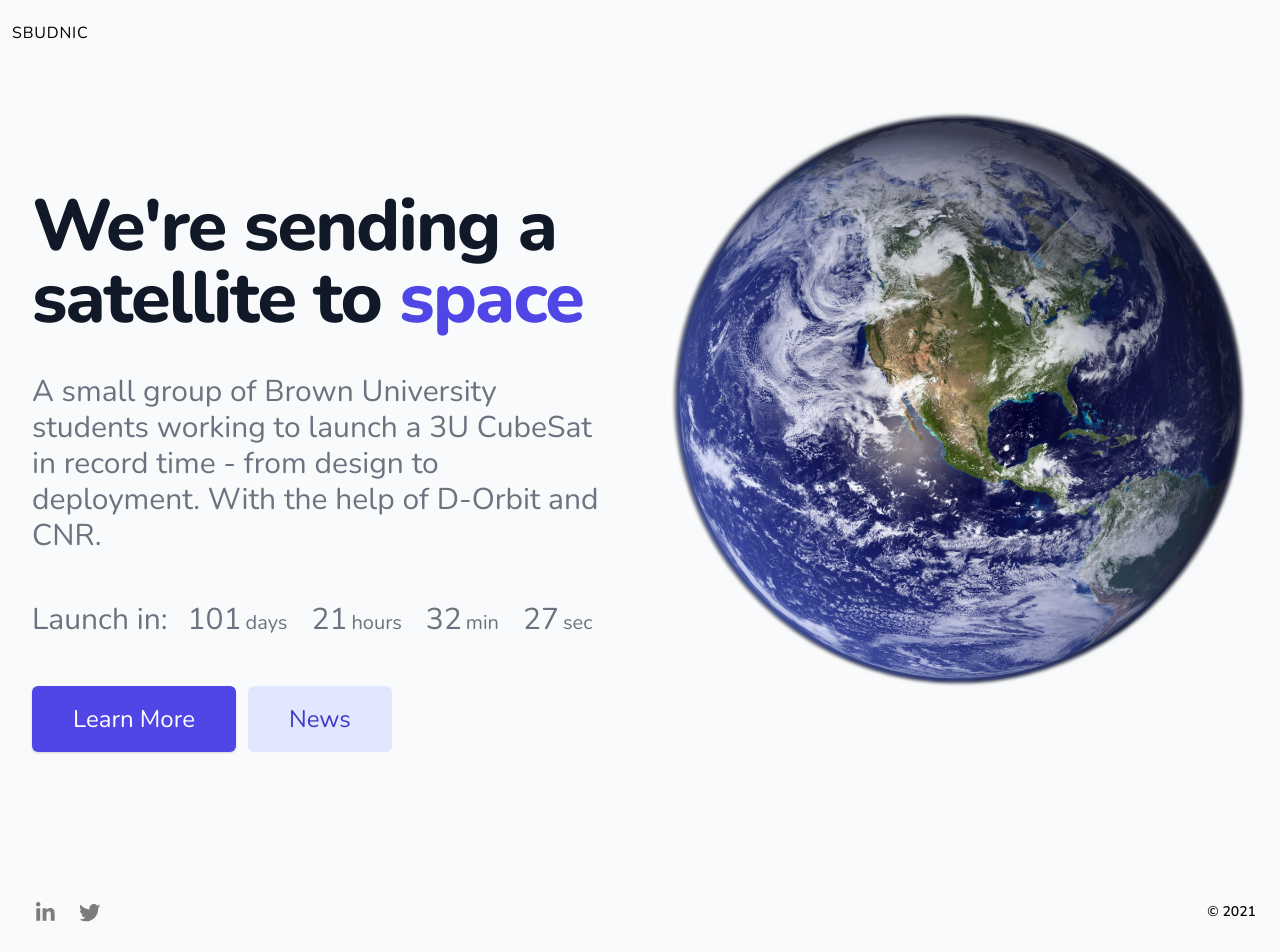
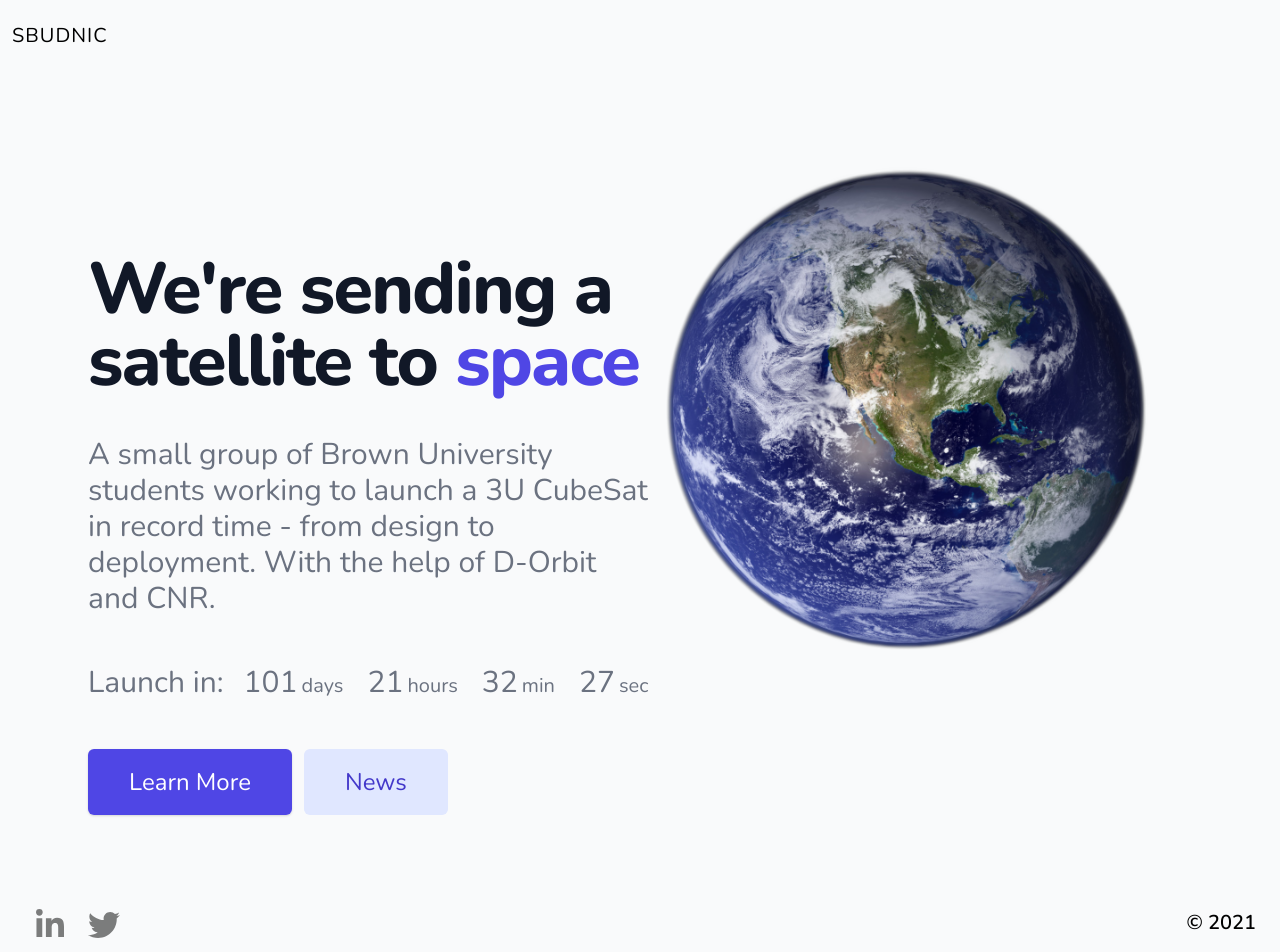
Before and after one commit to benkilimnik/SBUDNIC, a React (Create React App) app: page / in a window 1280 px wide. Shown: the top 952 px of the page. Built offline with nearby package versions, Linux system fonts and the light colour scheme; what @tailwindcss/typography would draw is missing.

Commit message:
adjust font sizes and homepage layout

```diff
--- a/src/components/Footer.js
+++ b/src/components/Footer.js
@@ -6,14 +6,14 @@ const Footer = () => {
   return (
     <div>
       <div className="grid grid-cols-2">
-        <div className="p-6 flex flex-row items-start">
+        <div className="flex flex-row items-start p-6">
           <a
             href="https://www.linkedin.com/company/sbudnic/"
             target="_blank"
             rel="noreferrer"
             className="px-3 transition duration-500 ease-out transform opacity-50 hover:scale-110 hover:opacity-100"
           >
-            <FontAwesomeIcon icon={faLinkedinIn} size="lg" />
+            <FontAwesomeIcon icon={faLinkedinIn} size="2x" />
           </a>
           <a
             href="https://twitter.com/SbudnicS"
@@ -21,10 +21,10 @@ const Footer = () => {
             rel="noreferrer"
             className="px-3 transition duration-500 ease-out transform opacity-50 hover:scale-110 hover:opacity-100"
           >
-            <FontAwesomeIcon icon={faTwitter} size="lg" />
+            <FontAwesomeIcon icon={faTwitter} size="2x" />
           </a>
         </div>
-        <div className="flex flex-col items-end p-6 text-sm font-semibold">
+        <div className="flex flex-col items-end p-6 text-sm font-semibold md:text-xl">
           © {new Date().getFullYear()}
         </div>
       </div>
--- a/src/components/ItemPages/Home.js
+++ b/src/components/ItemPages/Home.js
@@ -40,7 +40,7 @@ const renderer = ({ days, hours, minutes, seconds, completed}) => {
 
 const Home = () => (
   <>
-    <div className="grid h-screen grid-cols-1 lg:grid-cols-2">
+    <div className="grid h-screen grid-cols-1 p-14 lg:grid-cols-2">
       {/* <div className="relative h-screen overflow-hidden">
         <div className="mx-auto max-w-7xl"> */}
           {/* <div className="relative z-10 pb-8 sm:pb-16 md:pb-20 lg:max-w-2xl lg:w-full lg:pb-28 xl:pb-32"> */}
@@ -84,6 +84,7 @@ const Home = () => (
         {/* <div className="lg:absolute lg:inset-y-0 lg:right-0 lg:w-1/2"> */}
           <img
             // className="object-cover w-full h-56 sm:h-72 md:h-96 lg:w-full lg:h-full"
+            className="xl:w-11/12"
             src={space3}
             alt=""
           />
@@ -91,7 +92,7 @@ const Home = () => (
         {/* </div>
       </div> */}
     {/* </div> */}
-    <Footer showNext={false} prevItem={"./"} nextItem={"./"} />
+    <Footer />
   </>
 )
 
--- a/src/components/Navbar.js
+++ b/src/components/Navbar.js
@@ -5,17 +5,17 @@ export default function Navbar({ navItems }) {
   const [navbarOpen, setNavbarOpen] = React.useState(false)
   return (
     <>
-      <nav className="relative flex flex-wrap items-center justify-between px-2 py-3 mb-3 navbar-expand-md">
+      <nav className="relative flex flex-wrap items-center justify-between px-2 py-3 mb-3 md:text-xl navbar-expand-md">
         <div className="container flex flex-wrap items-center justify-between px-1 mx-auto">
           <div className="relative flex justify-between w-full md:w-auto md:static md:block md:justify-start">
             <Link
-              className="hover:text-indigo-500 inline-block py-2 mr-4 leading-relaxed tracking-wider whitespace-no-wrap text-md"
+              className="inline-block py-2 mr-4 leading-relaxed tracking-wider whitespace-no-wrap hover:text-indigo-500 text-md"
               to="/"
             >
               SBUDNIC
             </Link>
             <button
-              className="btn btn-ghost block px-3 py-1 md:hidden"
+              className="block px-3 py-1 btn btn-ghost md:hidden"
               type="button"
               onClick={() => setNavbarOpen(!navbarOpen)}
             >
@@ -45,7 +45,7 @@ export default function Navbar({ navItems }) {
               {navItems.map((nav) => (
                 <li key={nav.id} id={nav.id}>
                   <NavLink
-                    className="btn btn-ghost btn-sm flex items-center px-4 py-2 leading-snug"
+                    className="flex items-center px-4 py-2 leading-snug btn btn-ghost btn-sm"
                     to={`${nav.navItem}`}
                   >
                     <span className="tracking-wider text-md">
```
Also changed, not shown: 1 other file (tests, documents, lock files or other folders).
